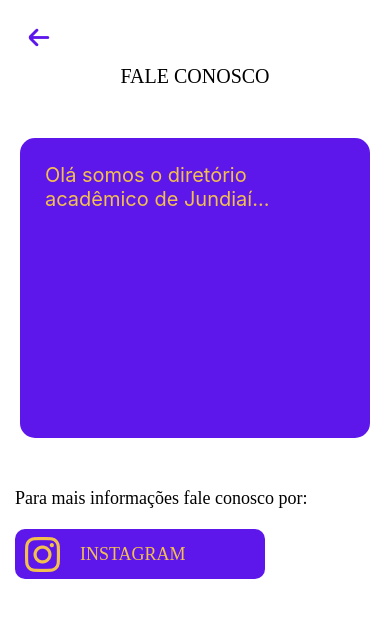
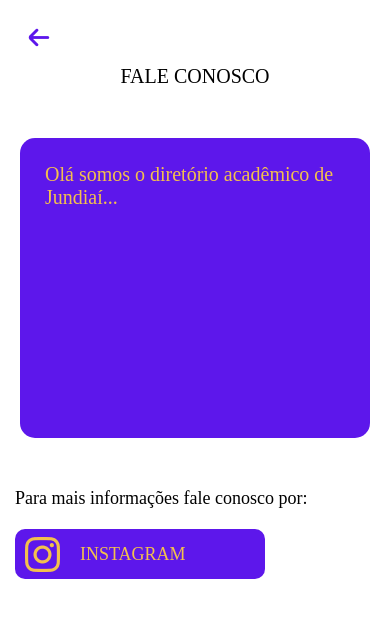
Before and after one commit to beamonteiro19/Interdisciplinar, a React Native app: screen /ContactUsDA in a window 390 px wide. Shown: the top 618 px of the page. Built offline with nearby package versions, Linux system fonts and the light colour scheme.

Commit message:
fonts adicionadas

```diff
--- a/src/views/ContactUsDA.tsx
+++ b/src/views/ContactUsDA.tsx
@@ -47,6 +47,7 @@ const styles = StyleSheet.create({
     quemSomosText: {
         color: '#F3C04D',
         fontSize: 20,
+        fontFamily: 'Bryndan Write_fix',
     },
     title: {
         fontSize: 20,
```
